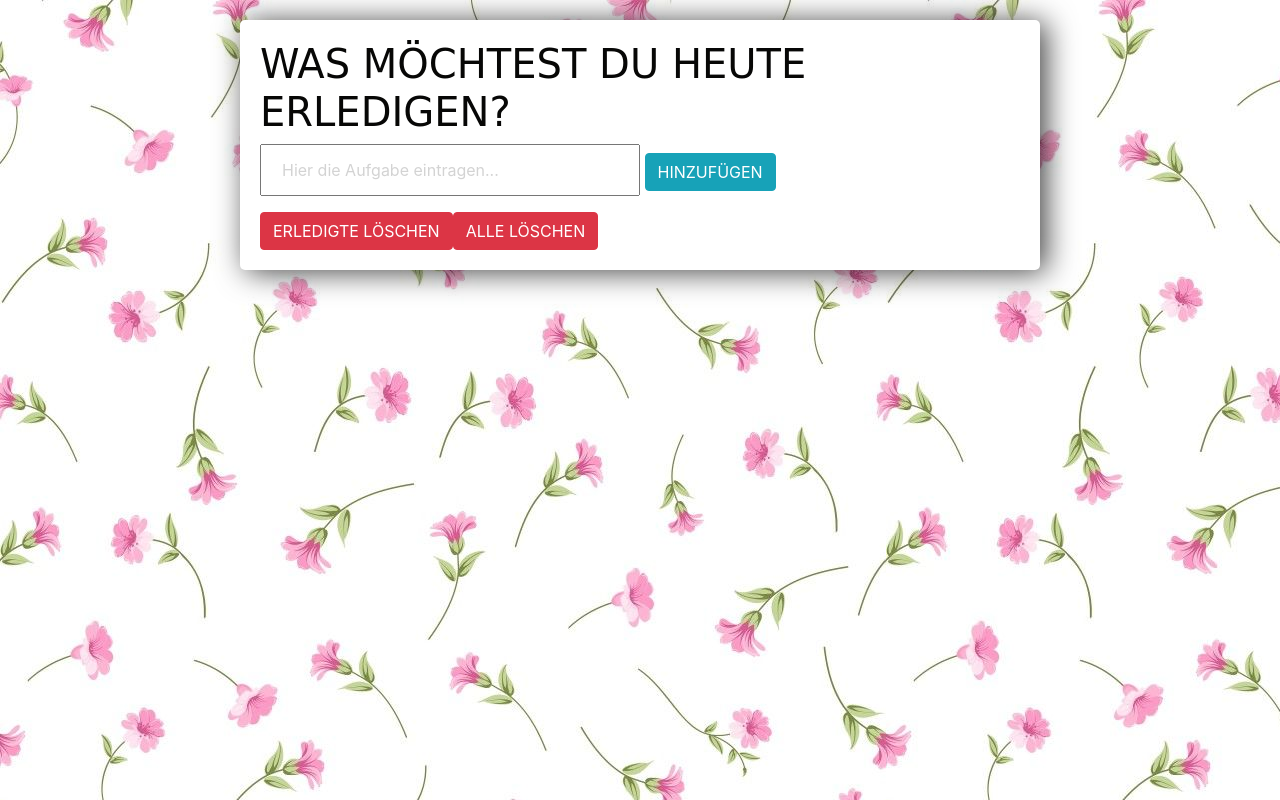
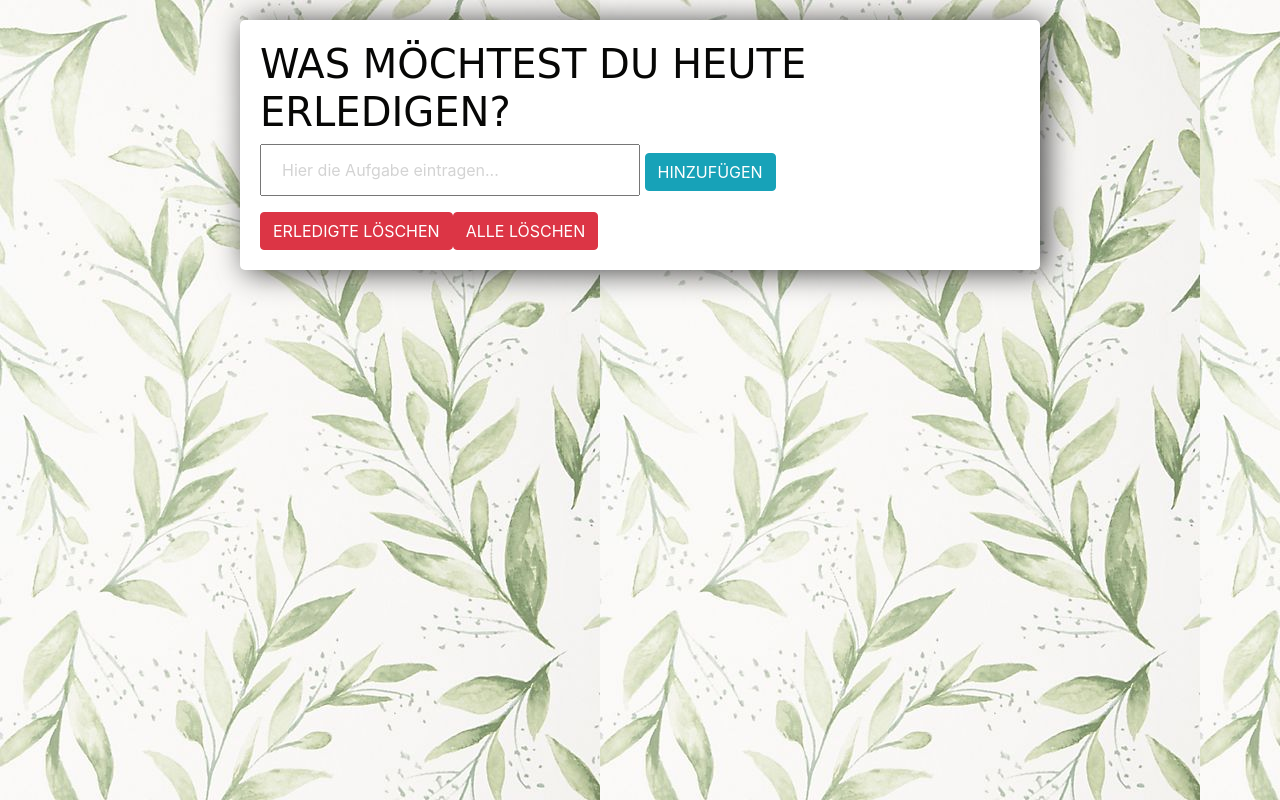
Before and after one commit to ElifAcikgoez/ba2020_572973, a Django app: page / in a window 1280 px wide. Run offline with Django 3.2, Linux system fonts and the light colour scheme; data that the repository does not hold is empty; some libraries are stand-ins or nearby versions.

Commit message:
css hintergrundbilder

```diff
--- a/todo/static/css/list.css
+++ b/todo/static/css/list.css
@@ -1,6 +1,6 @@
 body{
 	background-color: #a078ac;
-	background-image: url("blume.jpg");
+	background-image: url("plants.jpg");
 
 }
 input{
```
Also changed, not shown: todo/static/css/daisy-flowers.jpg (added), todo/static/css/gruen.jpg (added), todo/static/css/plants.jpg (added).
